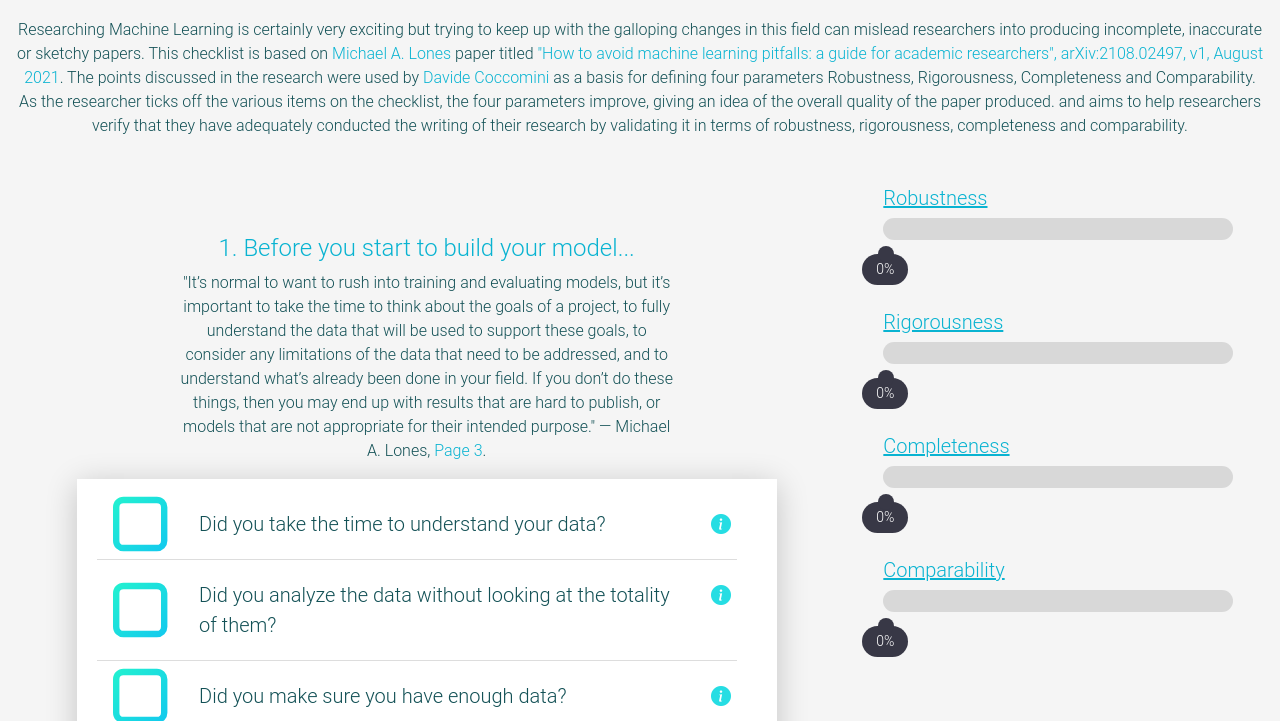
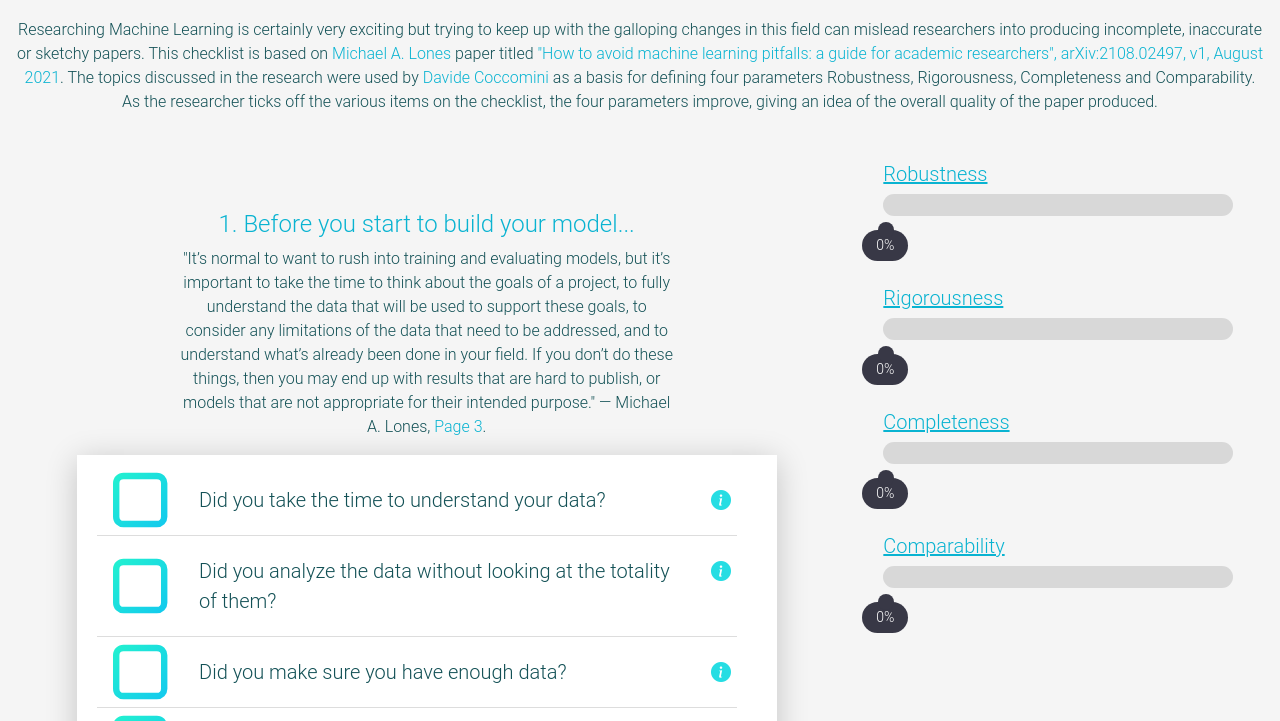
Before and after one commit to davide-coccomini/ml-checklist, a plain HTML site: page index.html in a window 1280 px wide. Shown: the part 79-800 px from the top of the page. Drawn offline with nearby package versions, Linux system fonts and the light colour scheme.

Commit message:
Improve text quality

```diff
--- a/index.html
+++ b/index.html
@@ -30,10 +30,9 @@
     <p>
       Researching Machine Learning is certainly very exciting but trying to keep up with the galloping changes in this field can mislead researchers into producing incomplete, inaccurate or sketchy papers.
       This checklist is based on <a href="https://www.linkedin.com/in/michael-lones-249aba3/">Michael A. Lones</a> paper titled <a href="https://arxiv.org/abs/2108.02497">"How to avoid machine learning
-      pitfalls: a guide for academic researchers", arXiv:2108.02497, v1, August 2021</a>. The points discussed in the research were used by <a href="https://www.linkedin.com/in/davide-coccomini/">Davide Coccomini</a>
+      pitfalls: a guide for academic researchers", arXiv:2108.02497, v1, August 2021</a>. The topics discussed in the research were used by <a href="https://www.linkedin.com/in/davide-coccomini/">Davide Coccomini</a>
       as a basis for defining four parameters Robustness, Rigorousness, Completeness and Comparability.
       As the researcher ticks off the various items on the checklist, the four parameters improve, giving an idea of the overall quality of the paper produced.
-      and aims to help researchers verify that they have adequately conducted the writing of their research by validating it in terms of robustness, rigorousness, completeness and comparability.
 
       </p>
   </div>
```
